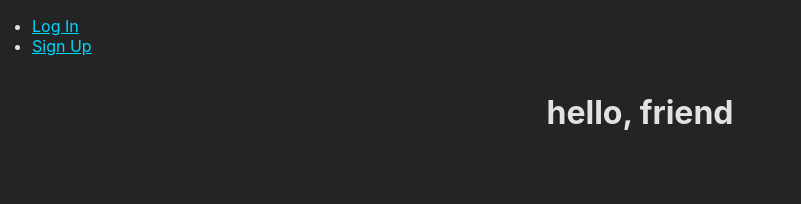
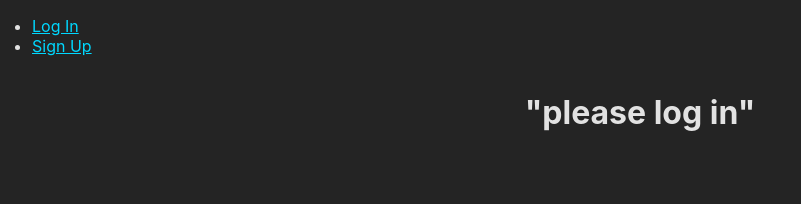
Before and after one commit to ofshvmin/rabbit-hole-front-end, a React (Vite) app: page / in a window 1280 px wide. Shown: the top 204 px of the page, without its empty margins (0-801 px from the left). Built offline with nearby package versions, Linux system fonts and the light colour scheme; no server answers.

Commit message:
debug component cascading

```diff
--- a/src/pages/Postings/Postings.tsx
+++ b/src/components/Postings/Postings.tsx
@@ -15,19 +15,20 @@ interface PostingsProps {
 const Postings = (props: PostingsProps): JSX.Element => {
   const { postings } = props
 
-  if (!postings.length) {
-    return <main className={styles.container}><h1>Loading...</h1></main>
-  }
+  // if (!postings.length) {
+  //   return <main className={styles.container}><h1>Loading...</h1></main>
+  // }
 
   return (
-    <main className={styles.container}>
-      {postings.map((posting: Posting) => (
-        <PostingCard
-          key={...}
-          posting={posting}
-        />
-      ))}
-    </main>
+    <h1>Postings</h1>
+    // <section className={styles.container}>
+    //   {postings.map((posting: Posting) => (
+    //     <PostingCard
+    //       key={...}
+    //       posting={posting}
+    //     />
+    //   ))}
+    // </section>
   )
 }
 
--- a/src/pages/Landing/Landing.tsx
+++ b/src/pages/Landing/Landing.tsx
@@ -1,8 +1,12 @@
 // css
 import styles from './Landing.module.css'
 
+//components
+import Posting from '../../components/Postings/Postings';
+
 // types
 import { User } from '../../types/models'
+import { Postings } from '../../components/Postings/Postings'
 
 interface LandingProps {
   user: User | null;
@@ -13,7 +17,13 @@ const Landing = (props: LandingProps): JSX.Element => {
 
   return (
     <main className={styles.container}>
-      <h1>hello, {user ? user.name : 'friend'}</h1>
+
+      {user ?
+        <Postings />
+
+      :
+        <h1>"please log in"</h1>
+      }
     </main>
   )
 }
```
Also changed, not shown: src/components/Postings/Postings.module.css (renamed from src/pages/Postings/Postings.module.css).
